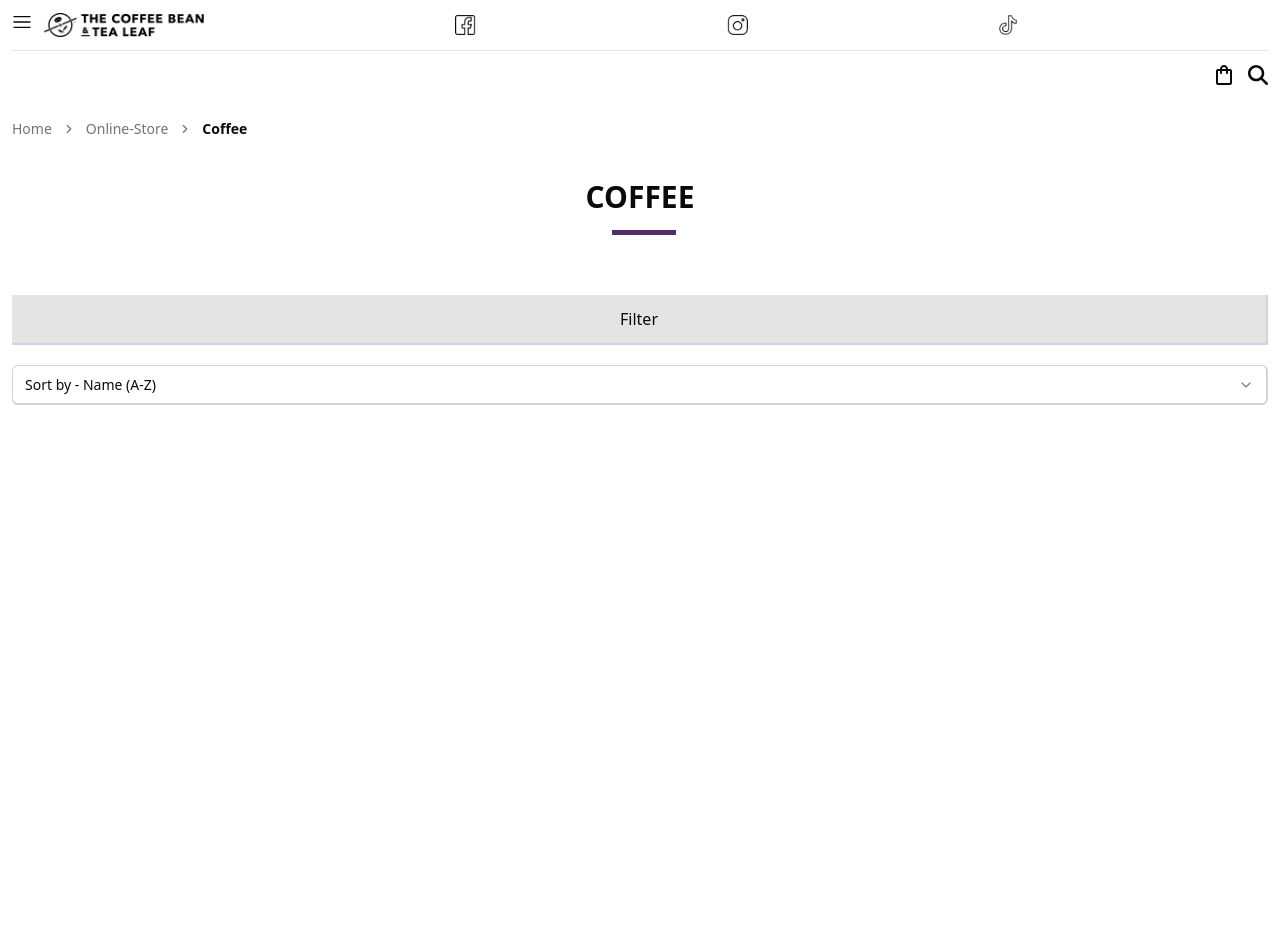
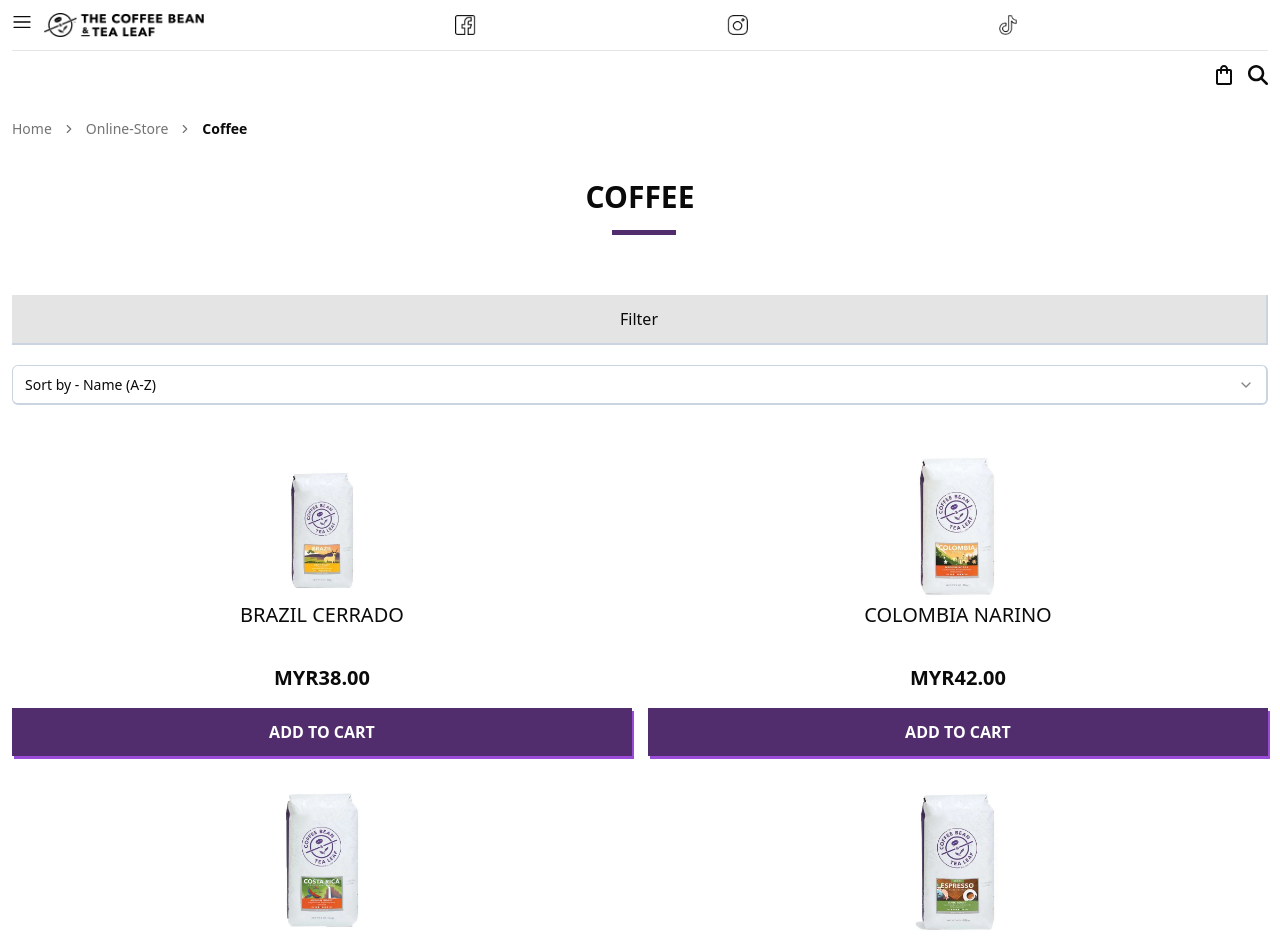
Before and after one commit to anderutan/coffee-bean-clone, a React (Vite) app: page /online-store/coffee in a window 1280 px wide. Shown: the top 941 px of the page. Before the commit the page ends 800 px from the top, so only its background shows below. Built offline with nearby package versions, Linux system fonts and the light colour scheme.

Commit message:
add ProductList.tsx

```diff
--- a/package.json
+++ b/package.json
@@ -20,6 +20,7 @@
     "@radix-ui/react-separator": "^1.1.0",
     "@radix-ui/react-slot": "^1.1.0",
     "@reduxjs/toolkit": "^2.2.5",
+    "@tailwindcss/line-clamp": "^0.4.4",
     "axios": "^1.7.2",
     "class-variance-authority": "^0.7.0",
     "clsx": "^2.1.1",
--- /dev/null
+++ b/src/components/ProductList.tsx
@@ -0,0 +1,31 @@
+import type { Coffee } from '@/lib/type';
+
+type Props = {
+  coffeeData: Coffee[];
+};
+
+const ProductList = ({ coffeeData }: Props) => {
+  return (
+    <div className='w-full py-10 grid grid-cols-2 gap-x-4 gap-y-6'>
+      {coffeeData.map((item) => (
+        <div className='flex flex-col items-center'>
+          <img src={item.image} alt={item.title} className='h-40 w-40' />
+          <h3 className='uppercase text-xl leading-5 font-medium text-center h-[2.7rem] overflow-hidden line-clamp-2 mb-5'>
+            {item.title}
+          </h3>
+          <p className='text-xl leading-5 font-semibold pb-5'>
+            MYR{item.price}.00
+          </p>
+          <div className='relative w-full'>
+            <button className='w-full py-3 bg-[#512D6D] text-white font-bold relative z-10'>
+              ADD TO CART
+            </button>
+            <span className='absolute h-full w-full -bottom-[0.15rem] -right-[0.15rem] bg-[#9A4BD8] z-0'></span>
+          </div>
+        </div>
+      ))}
+    </div>
+  );
+};
+
+export default ProductList;
--- a/src/components/sort-and-filter/FilterCategoryPrice.tsx
+++ b/src/components/sort-and-filter/FilterCategoryPrice.tsx
@@ -8,16 +8,20 @@
 } from '@/components/ui/drawer';
 import { IoCloseSharp } from 'react-icons/io5';
 import { Separator } from '@/components/ui/separator';
-import { coffeeData } from '@/api/data';
 import ReactSlider from 'react-slider';
 import { useSearchParams } from 'react-router-dom';
 import React, { useEffect, useMemo, useState } from 'react';
+import type { Coffee } from '@/lib/type';
 
-const FilterCategoryPrice = () => {
-  const uniqueCategories = useMemo(
-    () => [...new Set(coffeeData.map((coffee) => coffee.category))],
-    []
-  );
+type Props = {
+  coffeeData: Coffee[];
+};
+
+const FilterCategoryPrice = ({ coffeeData }: Props) => {
+  const uniqueCategories = [
+    ...new Set(coffeeData.map((coffee) => coffee.category)),
+  ];
+
   const [searchParams, setSearchParams] = useSearchParams();
 
   const selectedCategories = searchParams.getAll('category');
--- a/src/pages/CoffeeStore.tsx
+++ b/src/pages/CoffeeStore.tsx
@@ -3,13 +3,25 @@
 import PageBreadcrumb from '@/components/PageBreadcrumb';
 import { useLocation } from 'react-router-dom';
 import SortSelect from '@/components/sort-and-filter/SortSelect';
+import { useAppDispatch, useAppSelector } from '@/app/hooks';
+import { useEffect } from 'react';
+import { fetchCoffee } from '@/features/product/productSlice';
+import ProductList from '@/components/ProductList';
 
 const CoffeeStore = () => {
   const location = useLocation();
   const pathArray = location.pathname.split('/').filter((segment) => segment);
 
+  const dispatch = useAppDispatch();
+
+  useEffect(() => {
+    dispatch(fetchCoffee());
+  }, []);
+
+  const coffeeData = useAppSelector((state) => state.product.coffee);
+
   return (
-    <main className='px-3'>
+    <main className='px-3 h-full min-h-screen'>
       <PageBreadcrumb pathArray={pathArray} />
       <div className='flex flex-col items-center pt-5 pb-10'>
         <h1 className='text-3xl font-bold'>COFFEE</h1>
@@ -17,9 +29,12 @@
       </div>
 
       <div className='pt-10'>
-        <FilterStatus />
-        <FilterCategoryPrice />
+        <FilterStatus coffeeData={coffeeData} />
+        <FilterCategoryPrice coffeeData={coffeeData} />
         <SortSelect />
+      </div>
+      <div>
+        <ProductList coffeeData={coffeeData} />
       </div>
     </main>
   );
--- a/tailwind.config.js
+++ b/tailwind.config.js
@@ -73,5 +73,9 @@
       },
     },
   },
-  plugins: [require('@tailwindcss/forms'), require('tailwindcss-animate')],
+  plugins: [
+    require('@tailwindcss/forms'),
+    require('tailwindcss-animate'),
+    require('@tailwindcss/line-clamp'),
+  ],
 };
```
Also changed, not shown: src/components/sort-and-filter/FilterStatus.tsx (+8 -2 lines), 1 other file (tests, documents, lock files or other folders).
